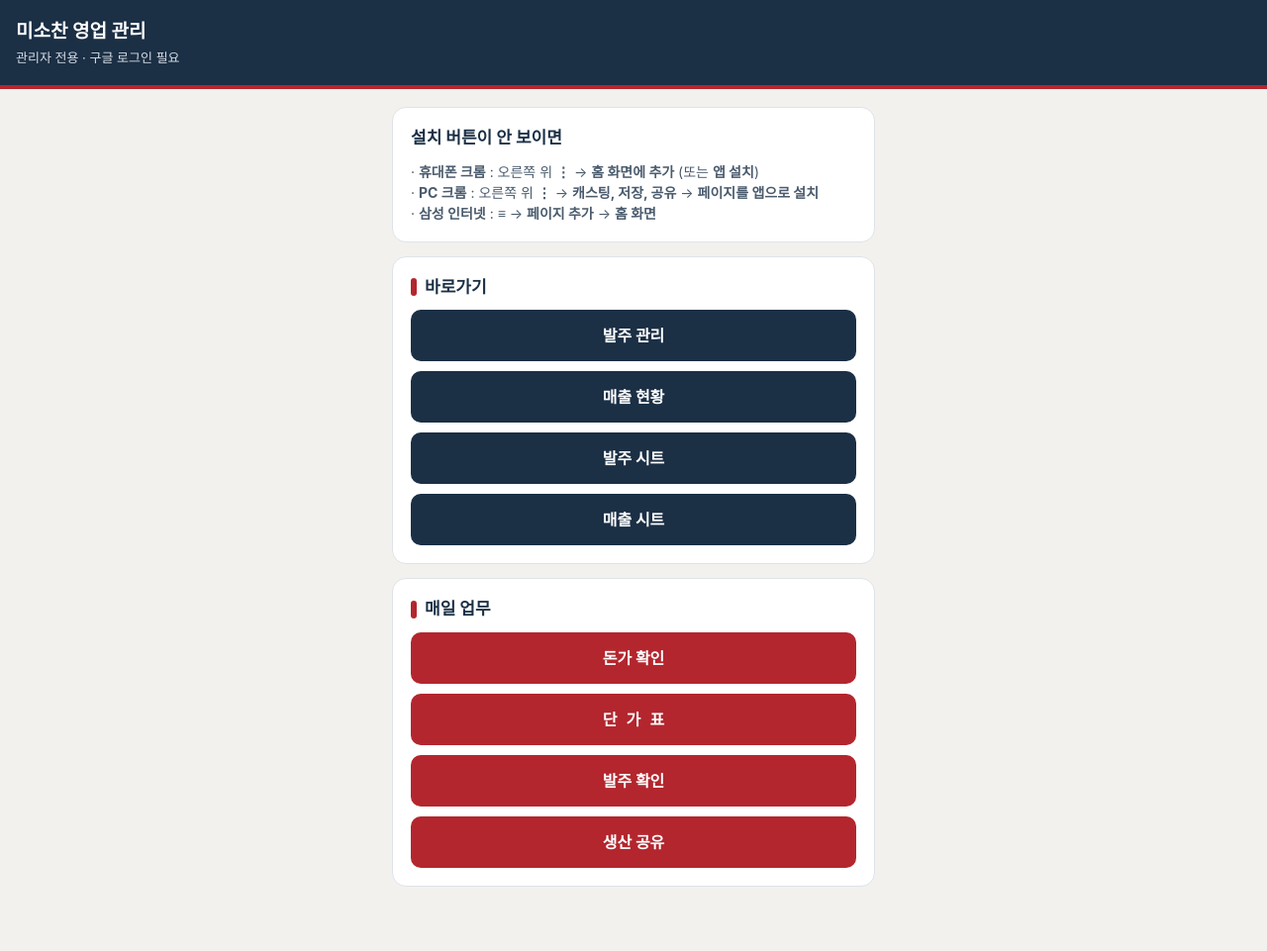
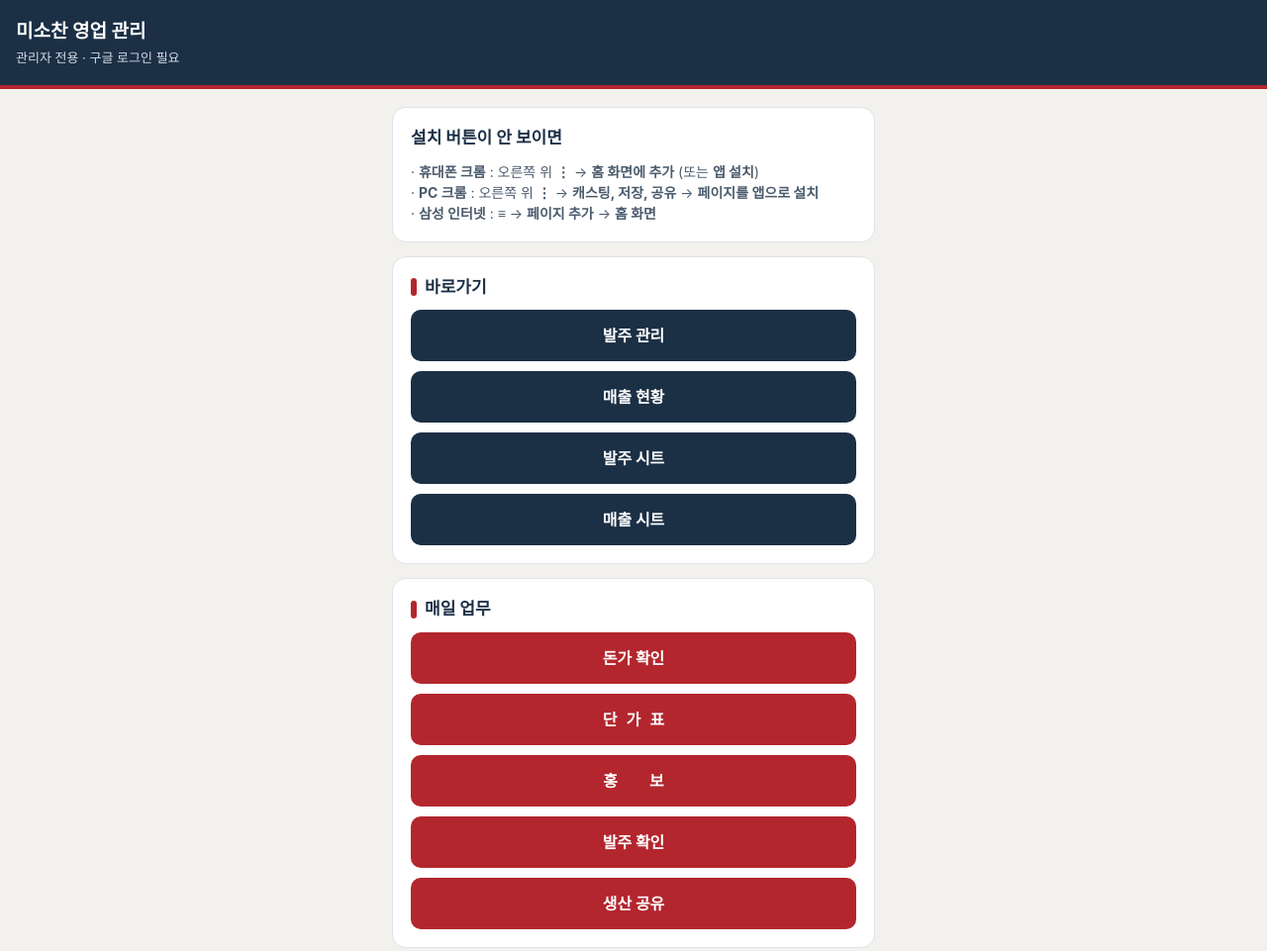
Before and after one commit to HanJin-BBang/misochan-admin, a plain HTML site: page index.html in a window 1280 px wide. Shown: the whole page at 99% size. Drawn offline with Linux system fonts and the light colour scheme.

Commit message:
Add 홍보 link to daily card section

```diff
--- a/index.html
+++ b/index.html
@@ -41,6 +41,7 @@ a.btn.accent{background:var(--red)}.spread{letter-spacing:0.578em;margin-right:-
     <h2>매일 업무</h2>
     <a class="btn accent" href="https://script.google.com/macros/s/AKfycbwOBoLPPE7fk9e5bdQHj8zpLCisCr0vZYzAzQ9dkR6TTlxgp-8bjwcOrkQ0MiEtIjYX/exec?view=ranges&amp;focus=pork">돈가 확인</a>
     <a class="btn accent" href="https://script.google.com/macros/s/AKfycbwv-opC60PwG_N9WH0kFmileX8VfR1lJ00gyh4XbvBNID2MS-RV6sJFvg3eeoGoVwqKGg/exec?view=promo"><span class="spread">단가표</span></a>
+    <a class="btn accent" href="https://script.google.com/macros/s/AKfycbwv-opC60PwG_N9WH0kFmileX8VfR1lJ00gyh4XbvBNID2MS-RV6sJFvg3eeoGoVwqKGg/exec?view=hongbo"><span style="letter-spacing:2em;margin-right:-2em">홍보</span></a>
     <a class="btn accent" href="https://script.google.com/macros/s/AKfycbwv-opC60PwG_N9WH0kFmileX8VfR1lJ00gyh4XbvBNID2MS-RV6sJFvg3eeoGoVwqKGg/exec?view=today">발주 확인</a>
     <a class="btn accent" href="https://script.google.com/macros/s/AKfycbwOBoLPPE7fk9e5bdQHj8zpLCisCr0vZYzAzQ9dkR6TTlxgp-8bjwcOrkQ0MiEtIjYX/exec?view=prod">생산 공유</a>
   </section>
@@ -48,7 +49,7 @@ a.btn.accent{background:var(--red)}.spread{letter-spacing:0.578em;margin-right:-
 <script>
 'use strict';
 const ua=navigator.userAgent,isKakao=/KAKAOTALK/i.test(ua),isIOS=/iPhone|iPad|iPod/i.test(ua)||(navigator.platform==='MacIntel'&&navigator.maxTouchPoints>1),isAndroid=/Android/i.test(ua),standalone=matchMedia('(display-mode: standalone)').matches||navigator.standalone===true;
-/*GO*/(()=>{const GO={today:'https://script.google.com/macros/s/AKfycbwv-opC60PwG_N9WH0kFmileX8VfR1lJ00gyh4XbvBNID2MS-RV6sJFvg3eeoGoVwqKGg/exec?view=today',remind:'https://script.google.com/macros/s/AKfycbwv-opC60PwG_N9WH0kFmileX8VfR1lJ00gyh4XbvBNID2MS-RV6sJFvg3eeoGoVwqKGg/exec?view=today&dl=1',admin:'https://script.google.com/macros/s/AKfycbwv-opC60PwG_N9WH0kFmileX8VfR1lJ00gyh4XbvBNID2MS-RV6sJFvg3eeoGoVwqKGg/exec?view=admin',sales:'https://script.google.com/macros/s/AKfycbwOBoLPPE7fk9e5bdQHj8zpLCisCr0vZYzAzQ9dkR6TTlxgp-8bjwcOrkQ0MiEtIjYX/exec?view=ranges',pork:'https://script.google.com/macros/s/AKfycbwOBoLPPE7fk9e5bdQHj8zpLCisCr0vZYzAzQ9dkR6TTlxgp-8bjwcOrkQ0MiEtIjYX/exec?view=ranges&focus=pork'};const key=new URLSearchParams(location.search).get('go');if(!key||!GO[key])return;document.documentElement.style.visibility='hidden';if(isKakao){const here=location.href;location.href=isAndroid?'intent://'+here.replace(/^https?:\/\//,'')+'#Intent;scheme=https;package=com.android.chrome;end':'kakaotalk://web/openExternal?url='+encodeURIComponent(here);setTimeout(()=>{document.documentElement.style.visibility='';},1500);}else location.replace(GO[key]);})();
+/*GO*/(()=>{const GO={today:'https://script.google.com/macros/s/AKfycbwv-opC60PwG_N9WH0kFmileX8VfR1lJ00gyh4XbvBNID2MS-RV6sJFvg3eeoGoVwqKGg/exec?view=today',remind:'https://script.google.com/macros/s/AKfycbwv-opC60PwG_N9WH0kFmileX8VfR1lJ00gyh4XbvBNID2MS-RV6sJFvg3eeoGoVwqKGg/exec?view=today&dl=1',admin:'https://script.google.com/macros/s/AKfycbwv-opC60PwG_N9WH0kFmileX8VfR1lJ00gyh4XbvBNID2MS-RV6sJFvg3eeoGoVwqKGg/exec?view=admin',sales:'https://script.google.com/macros/s/AKfycbwOBoLPPE7fk9e5bdQHj8zpLCisCr0vZYzAzQ9dkR6TTlxgp-8bjwcOrkQ0MiEtIjYX/exec?view=ranges',pork:'https://script.google.com/macros/s/AKfycbwOBoLPPE7fk9e5bdQHj8zpLCisCr0vZYzAzQ9dkR6TTlxgp-8bjwcOrkQ0MiEtIjYX/exec?view=ranges&focus=pork',hongbo:'https://script.google.com/macros/s/AKfycbwv-opC60PwG_N9WH0kFmileX8VfR1lJ00gyh4XbvBNID2MS-RV6sJFvg3eeoGoVwqKGg/exec?view=hongbo'};const key=new URLSearchParams(location.search).get('go');if(!key||!GO[key])return;document.documentElement.style.visibility='hidden';if(isKakao){const here=location.href;location.href=isAndroid?'intent://'+here.replace(/^https?:\/\//,'')+'#Intent;scheme=https;package=com.android.chrome;end':'kakaotalk://web/openExternal?url='+encodeURIComponent(here);setTimeout(()=>{document.documentElement.style.visibility='';},1500);}else location.replace(GO[key]);})();
 if(!standalone){if(isKakao){document.getElementById('kakaoCard').hidden=false;document.getElementById('openExternal').onclick=()=>{const here=location.href;location.href=isAndroid?'intent://'+here.replace(/^https?:\/\//,'')+'#Intent;scheme=https;package=com.android.chrome;end':'kakaotalk://web/openExternal?url='+encodeURIComponent(here);};}else if(isIOS){document.getElementById('iosCard').hidden=false;}else{setTimeout(()=>{if(document.getElementById('installCard').hidden)document.getElementById('manualCard').hidden=false;},2500);}}
 let d=null;addEventListener('beforeinstallprompt',e=>{e.preventDefault();d=e;document.getElementById('installCard').hidden=false;});
 document.getElementById('installBtn').onclick=async()=>{if(!d)return;d.prompt();await d.userChoice;d=null;document.getElementById('installCard').hidden=true;};
```
